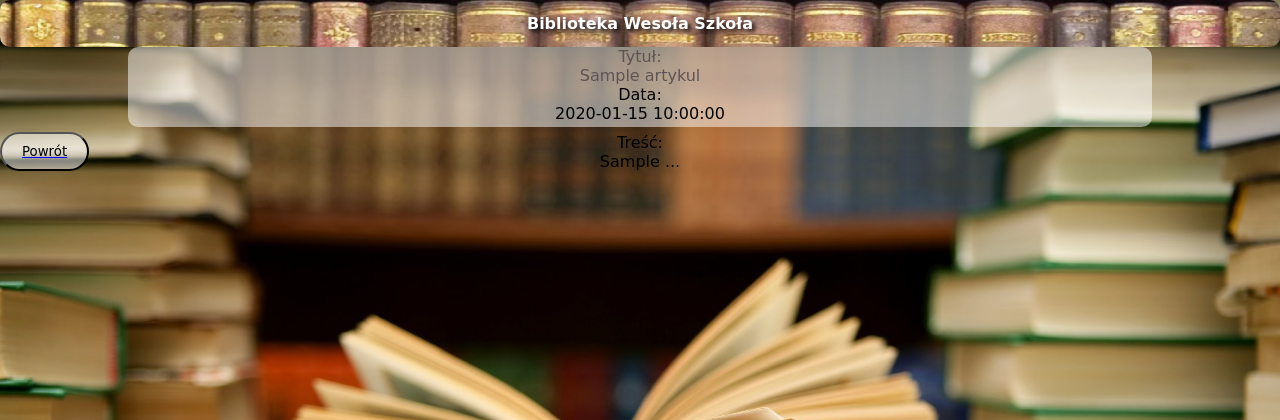
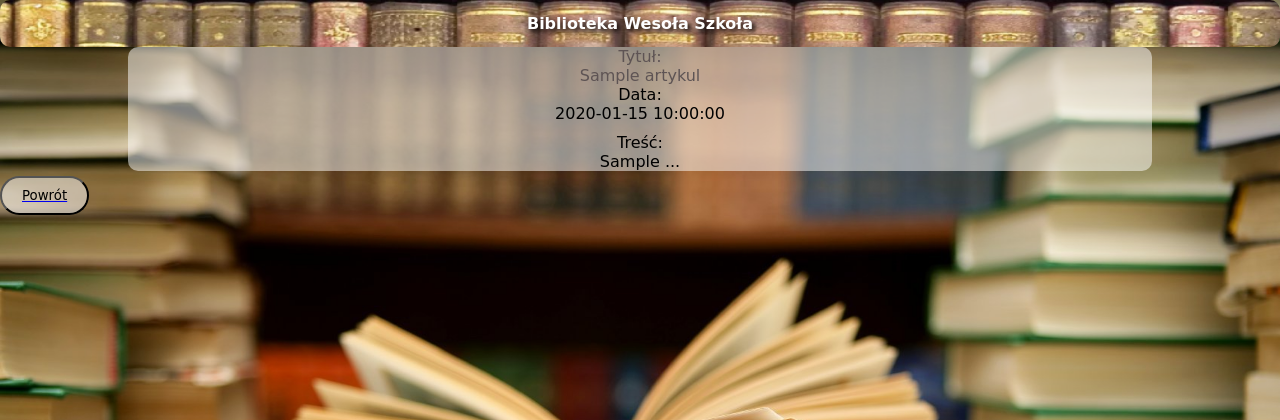
Before and after one commit to mostekd/strona-na-witryny_i_aplikacje_internetowe, a PHP site: page /wszystkie_wpisy.php in a window 1280 px wide. Shown: the top 420 px of the page. Run offline with PHP 8.4, Linux system fonts and the light colour scheme; tables that the repository leaves empty hold one stand-in row (values such as "Sample post"); some web fonts are replaced.

Commit message:
Update style.css

```diff
--- a/style.css
+++ b/style.css
@@ -115,7 +115,7 @@ h2 {
   background-color: rgba(255, 255, 255, 0.5);
   margin-left: auto;
   margin-right: auto;
-  height: 10%;
+  height: auto;
   width: 80%;
   border-radius: 10px;
   margin-bottom: 5px;
```
